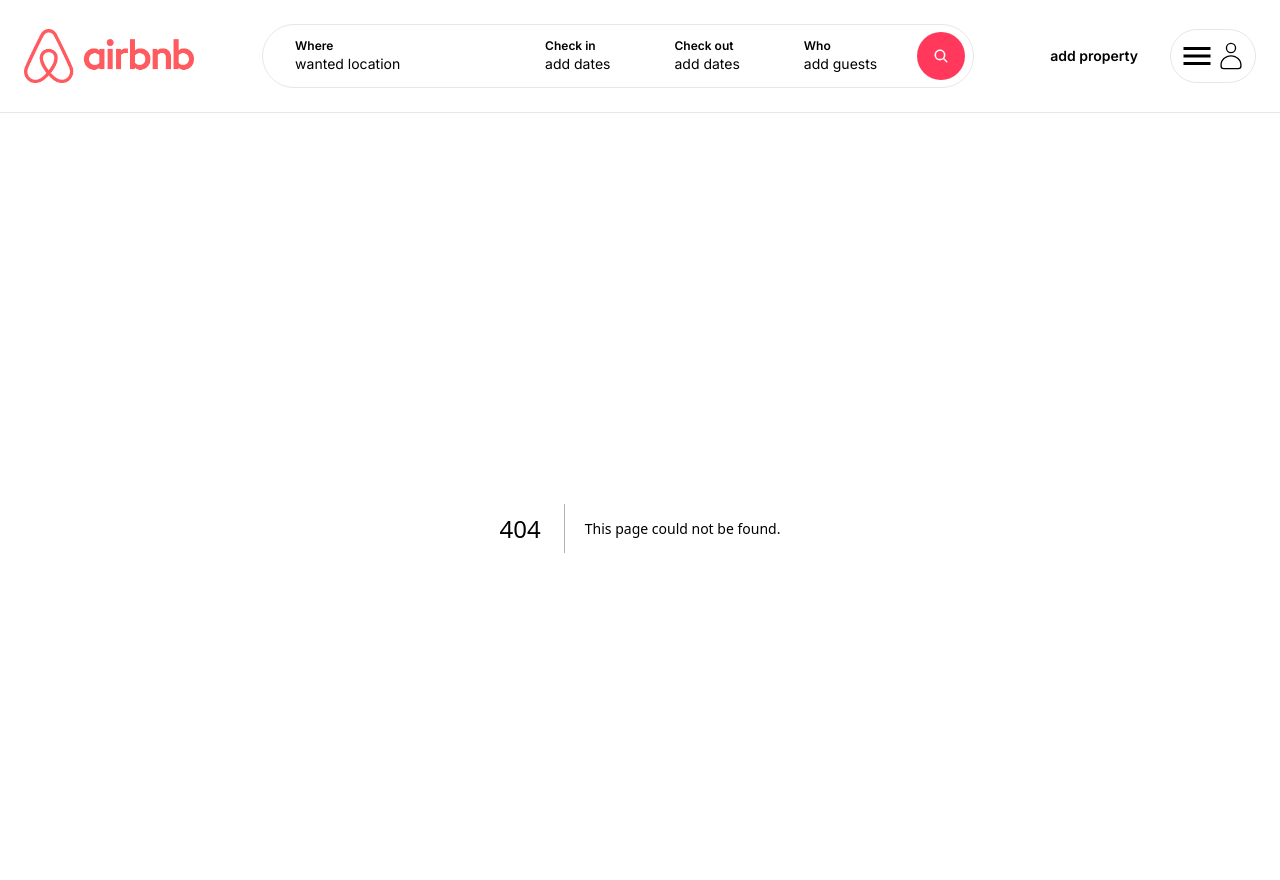
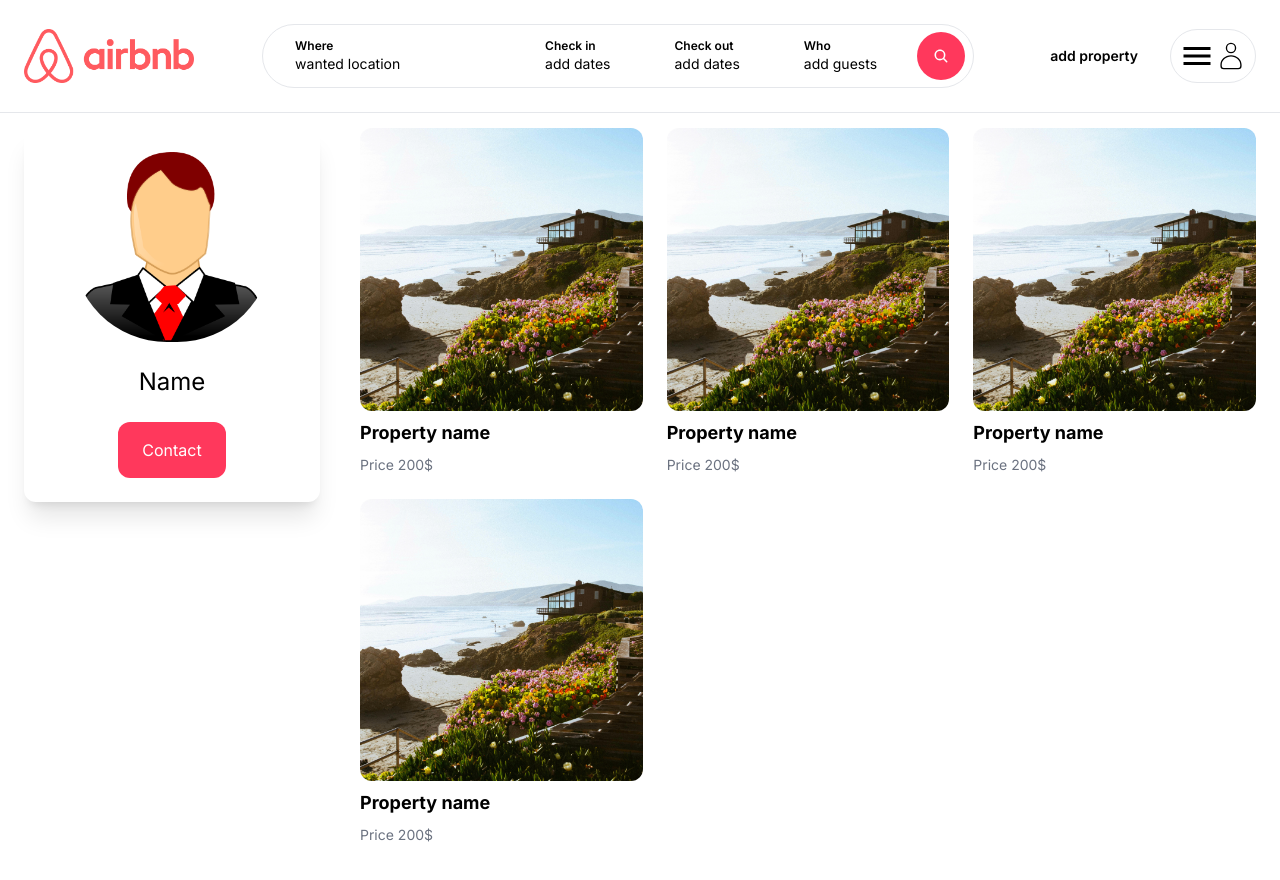
Before and after one commit to yahyo7/djangobnb, a Next.js app: page /landlords/1 in a window 1280 px wide. Before the commit this address had no page. Shown: the top 880 px of the page. Built offline with nearby package versions, Linux system fonts and the light colour scheme.

Commit message:
properties page ui completed

```diff
--- /dev/null
+++ b/app/components/ContactButton.tsx
@@ -0,0 +1,11 @@
+import React from 'react'
+
+type Props = {}
+
+const ContactButton = (props: Props) => {
+  return (
+    <div className='mt-6 py-4 px-6 bg-airbnb text-white rounded-xl cursor-pointer hover:bg-airbnb-dark transition'>Contact</div>
+  )
+}
+
+export default ContactButton
--- a/app/components/Properties/Properties.tsx
+++ b/app/components/Properties/Properties.tsx
@@ -1,15 +1,17 @@
-import React from 'react'
-import PropertyItem from './PropertyItem'
+import React from "react";
+import PropertyItem from "./PropertyItem";
 
-type Props = {}
+type Props = {className?: string};
 
-const Properties = (props: Props) => {
+const Properties: React.FC<Props> = ({ className }) => {
   return (
-    <>
-        <PropertyItem/>
-        <PropertyItem/>
-    </>
-  )
-}
+    <div className={className}>
+      <PropertyItem />
+      <PropertyItem />
+      <PropertyItem />
+      <PropertyItem />
+    </div>
+  );
+};
 
-export default Properties
+export default Properties;
--- a/app/components/Properties/ReservationSidebar.tsx
+++ b/app/components/Properties/ReservationSidebar.tsx
@@ -4,7 +4,7 @@
 
 const ReservationSidebar = (props: Props) => {
   return (
-    <aside className='mt-6 p-6 col-span-2 rounded-xl border border-gray-300 shadow-xl'>
+    <aside className='mt-6 p-6 rounded-xl border border-gray-300 shadow-xl'>
         <h2 className='mb-5 text-2xl' > 200$ per night</h2>
 
         <div className='mb-6 p-3 border border-gray-400 rounded-xl' >
@@ -19,6 +19,20 @@
         </div>
 
         <div className='w-full mb-6 py-6 text-center text-white bg-airbnb hover:bg-airbnb-dark rounded-xl' >Book</div>
+
+        <div className='mb-4 flex justify-between align-middle' >
+            <p>200 per night</p>
+            <p>800$</p>
+        </div>
+        <div className='mb-4 flex justify-between align-middle' >
+            <p>Airbnb fee</p>
+            <p>80$</p>
+        </div>
+        <hr />
+        <div className='mb-4 flex justify-between align-middle font-bold' >
+            <p>Total fee</p>
+            <p>880$</p>
+        </div>
     </aside>
   )
 }
--- /dev/null
+++ b/app/landlords/[id]/page.tsx
@@ -0,0 +1,35 @@
+import ContactButton from '@/app/components/ContactButton'
+import Properties from '@/app/components/Properties/Properties'
+import PropertyItem from '@/app/components/Properties/PropertyItem'
+import Image from 'next/image'
+import React from 'react'
+
+type Props = {}
+
+const LandlordProperties = (props: Props) => {
+  return (
+    <main className="max-w-[1500px] mx-auto px-6 pb-6">
+        <div className='grid grid-cols-1 md:grid-cols-4 gap-4' >
+            <aside className='col-span-1 mb-4'>
+                <div className='flex flex-col items-center p-6 rounded-xl border-gray-300 shadow-xl' >
+                    <Image
+                    src='/images/avatar.png'
+                    width={200}
+                    height={200}
+                    alt='landlord'
+                    className='rounded-full'
+                    />
+                    <h1 className='mt-6 text-2xl' >Name</h1>
+                    <ContactButton/>
+                </div>
+            </aside>
+
+            <div className='col-span-1 md:col-span-3 pl-0 md:pl-6' >
+                <Properties className='grid grid-cols-1 md:grid-cols-3 gap-6'/>
+            </div>
+        </div>
+    </main>
+  )
+}
+
+export default LandlordProperties
--- a/app/page.tsx
+++ b/app/page.tsx
@@ -4,12 +4,9 @@
 export default function Home() {
   return (
     <main className="max-w-[1500px] mx-auto px-6">
-      <Categories/>
+      <Categories />
 
-      <div className="mt-4 grid grid-cols-1 md:grid-cols-3 lg:grid-cols-5 gap-6">
-
-      <Properties/>
-      </div>
+      <Properties className="mt-4 grid grid-cols-1 md:grid-cols-3 lg:grid-cols-5 gap-6" />
     </main>
   );
 }
--- a/app/properties/[id]/page.tsx
+++ b/app/properties/[id]/page.tsx
@@ -33,7 +33,7 @@
             </p>
         </div>
 
-        <div>
+        <div className="col-span-2">
             <ReservationSidebar/>
         </div>
     </div>
```
